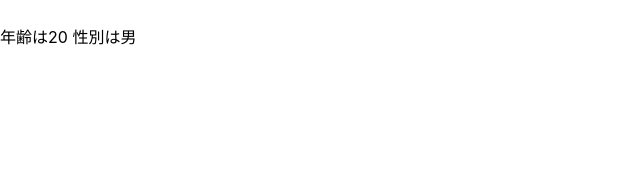
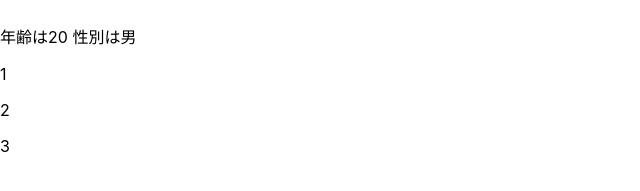
Before and after one commit to umehara-ryo/react-client, a React (Create React App) app: page / in a window 1280 px wide. Shown: the part 287-478 px from the top of the page, without its empty margins (0-640 px from the left). Built offline with nearby package versions, Linux system fonts and the light colour scheme.

Commit message:
reactプロジェクト 1.配列のデータをマップで、htmlタグに転換 2.戻り値は、一つのタグしか返せない、<React.Fragment>タグ（<></>という形で省略してもいい）で包むといい（シンタックスシュガーとして、偽物のタグ）

```diff
--- a/src/index.tsx
+++ b/src/index.tsx
@@ -5,6 +5,7 @@ import App from './App';
 import reportWebVitals from './reportWebVitals';
 import Hello from "./pages/Hello";
 import P1 from "./pages/P1";
+import P2 from "./pages/P2";
 
 const stu = {id : 1,name : "umehara", sex : "男",age : 20};
 
@@ -16,6 +17,7 @@ root.render(
       <Hello msg={"七瀬最高"} age={1}/>
       <Hello msg={"七瀬最高"}/>
       <P1 student={stu}></P1>
+      <P2></P2>
   </React.StrictMode>
 );
 
--- /dev/null
+++ b/src/pages/P2.tsx
@@ -0,0 +1,11 @@
+import React from "react";
+
+export default function P2(){
+
+    const array = [1,2,3];
+
+
+    const map = array.map(e=><p>{e}</p>);
+    //return <React.Fragment>{map}</React.Fragment>;
+    return <>{map}</>;
+}
```
